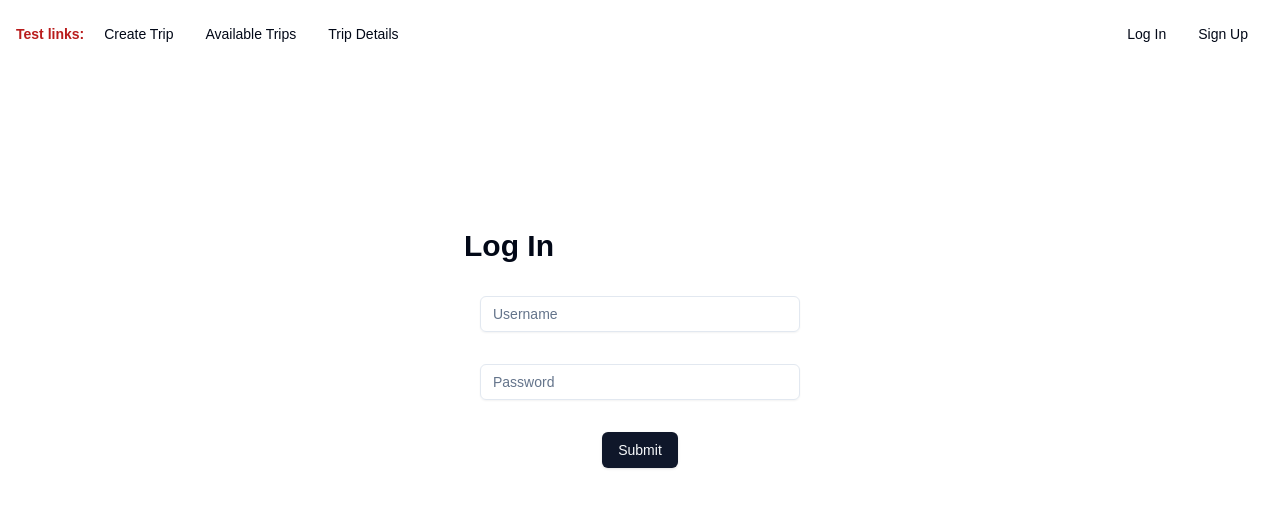
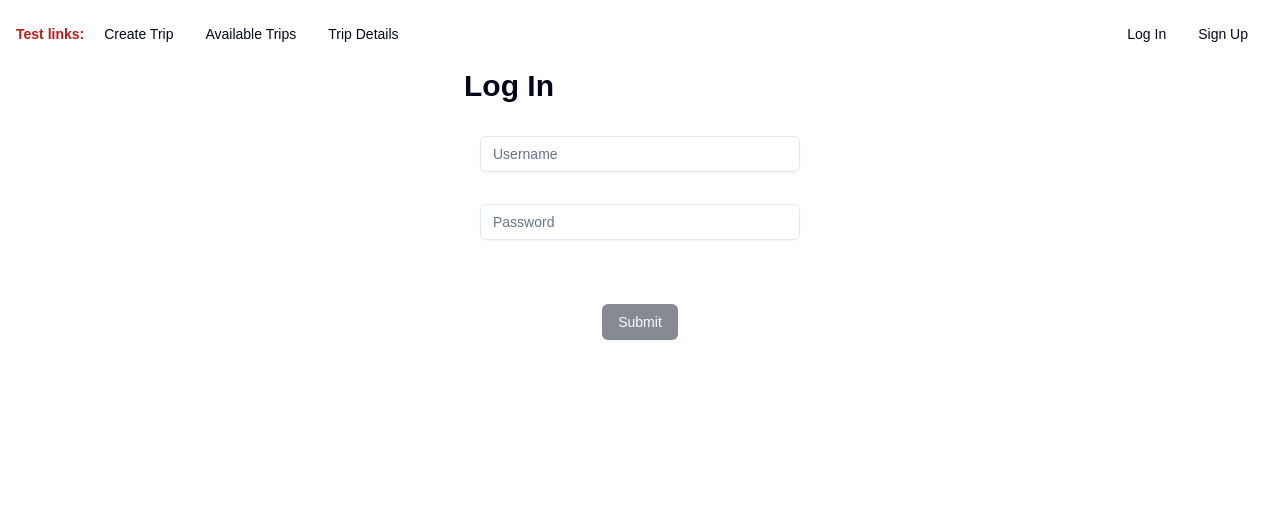
Before and after one commit to velardejm/boat-buddy, a Next.js app: page /login in a window 1280 px wide. Shown: the top 508 px of the page. Built offline with nearby package versions, Linux system fonts and the light colour scheme; no server answers.

Commit message:
Add log in

```diff
--- a/app/(auth)/login/page.tsx
+++ b/app/(auth)/login/page.tsx
@@ -1,83 +1,11 @@
-"use client";
+"use server";
 
-import { zodResolver } from "@hookform/resolvers/zod";
-import { useForm } from "react-hook-form";
-import { z } from "zod";
+import LoginForm from "@/components/custom/LoginForm";
 
-import { Button } from "@/components/ui/button";
-import {
-  Form,
-  FormControl,
-  // FormDescription,
-  FormField,
-  FormItem,
-  // FormLabel,
-  FormMessage,
-} from "@/components/ui/form";
-import { Input } from "@/components/ui/input";
-
-const formSchema = z.object({
-  username: z.string().min(2, {
-    message: "Username must be at least 2 characters.",
-  }),
-  password: z.string(),
-});
-
-export default function Page() {
-  // 1. Define your form.
-  const form = useForm<z.infer<typeof formSchema>>({
-    resolver: zodResolver(formSchema),
-    defaultValues: {
-      username: "",
-    },
-  });
-
-  // 2. Define a submit handler.
-  function onSubmit(values: z.infer<typeof formSchema>) {
-    // Do something with the form values.
-    // ✅ This will be type-safe and validated.
-    console.log(values);
-  }
-
+export default async function Page() {
   return (
-    <div className="flex justify-center items-center h-[80dvh]">
-      <Form {...form}>
-        <form
-          onSubmit={form.handleSubmit(onSubmit)}
-          className="space-y-8 max-w-1/2 min-w-1/4 md:w-1/4 flex flex-col  items-center h-1/2"
-        >
-          <h1 className="w-full text-3xl font-bold relative -left-4">Log In</h1>
-          <FormField
-            control={form.control}
-            name="username"
-            render={({ field }) => (
-              <FormItem className="w-full">
-                {/* <FormLabel>Username</FormLabel> */}
-                <FormControl>
-                  <Input placeholder="Username" {...field} />
-                </FormControl>
-                <FormMessage />
-              </FormItem>
-            )}
-          />
-
-          <FormField
-            control={form.control}
-            name="password"
-            render={({ field }) => (
-              <FormItem className="w-full">
-                {/* <FormLabel>Password</FormLabel> */}
-                <FormControl>
-                  <Input placeholder="Password" type="password" {...field} />
-                </FormControl>
-                <FormMessage />
-              </FormItem>
-            )}
-          />
-
-          <Button type="submit">Submit</Button>
-        </form>
-      </Form>
+    <div className="flex justify-center">
+      <LoginForm />
     </div>
   );
 }
--- /dev/null
+++ b/app/api/route.ts
@@ -0,0 +1 @@
+import { db } from "@vercel/postgres";
--- a/app/page.tsx
+++ b/app/page.tsx
@@ -1,14 +1,15 @@
-import SignupForm from "@/components/custom/SignupForm";
-// import LoginForm from "@/components/custom/LoginForm";
-// import Navbar from "@/components/custom/Navbar";
+import LoginForm from "@/components/custom/LoginForm";
+import { checkSession } from "@/lib/session";
 
-export default function Page() {
+export default async function Page() {
+  const isSession = await checkSession();
+
   return (
     <>
       <div>
         {/* <Navbar /> */}
         <div className="flex justify-center items-center h-[80dvh]">
-          <SignupForm />
+          {isSession ? <p className="text-3xl">Welcome!</p> : <LoginForm />}
           {/* <LoginForm /> */}
         </div>
       </div>
--- a/components/custom/LoginForm.tsx
+++ b/components/custom/LoginForm.tsx
@@ -3,6 +3,10 @@
 import { zodResolver } from "@hookform/resolvers/zod";
 import { useForm } from "react-hook-form";
 import { z } from "zod";
+
+import { useRouter } from "next/navigation";
+import { login } from "@/lib/data";
+import { useActionState, useEffect } from "react";
 
 import { Button } from "@/components/ui/button";
 import {
@@ -20,16 +24,37 @@ const formSchema = z.object({
   username: z.string().min(2, {
     message: "Username must be at least 2 characters.",
   }),
-  password: z.string(),
+  password: z.string().min(2, {
+    message: "Password must be at least 2 characters.",
+  }),
 });
 
 export default function LoginForm() {
+  const router = useRouter();
+
   // 1. Define your form.
   const form = useForm<z.infer<typeof formSchema>>({
     resolver: zodResolver(formSchema),
     defaultValues: {
       username: "",
+      password: "",
     },
+  });
+
+  const [state, formAction, pending] = useActionState(login, {
+    message: "",
+    success: false,
+  });
+
+  useEffect(() => {
+    if (state.success) {
+      router.push("/");
+    }
+  }, [state]);
+
+  const parse = formSchema.safeParse({
+    username: form.getValues("username"),
+    password: form.getValues("password"),
   });
 
   // 2. Define a submit handler.
@@ -42,7 +67,8 @@ export default function LoginForm() {
   return (
     <Form {...form}>
       <form
-        onSubmit={form.handleSubmit(onSubmit)}
+        // onSubmit={form.handleSubmit(onSubmit)}
+        action={formAction}
         className="space-y-8 max-w-1/2 min-w-1/4 md:w-1/4 flex flex-col  items-center h-1/2"
       >
         <h1 className="w-full text-3xl font-bold relative -left-4">Log In</h1>
@@ -50,7 +76,10 @@ export default function LoginForm() {
           control={form.control}
           name="username"
           render={({ field }) => (
-            <FormItem className="w-full">
+            <FormItem
+              className="w-full"
+              onChange={() => form.trigger("username")}
+            >
               {/* <FormLabel>Username</FormLabel> */}
               <FormControl>
                 <Input placeholder="Username" {...field} />
@@ -64,7 +93,10 @@ export default function LoginForm() {
           control={form.control}
           name="password"
           render={({ field }) => (
-            <FormItem className="w-full">
+            <FormItem
+              className="w-full"
+              onChange={() => form.trigger("password")}
+            >
               {/* <FormLabel>Password</FormLabel> */}
               <FormControl>
                 <Input placeholder="Password" type="password" {...field} />
@@ -73,8 +105,10 @@ export default function LoginForm() {
             </FormItem>
           )}
         />
-
-        <Button type="submit">Submit</Button>
+        <p>{state.message}</p>
+        <Button type="submit" disabled={!parse.success || pending}>
+          {pending ? "Submitting..." : "Submit"}
+        </Button>
       </form>
     </Form>
   );
--- a/components/custom/Navbar.tsx
+++ b/components/custom/Navbar.tsx
@@ -1,5 +1,6 @@
 import Link from "next/link";
 import { navigationMenuTriggerStyle } from "@/components/ui/navigation-menu";
+import { checkSession, deleteSession } from "@/lib/session";
 import {
   NavigationMenu,
   // NavigationMenuContent,
@@ -10,8 +11,10 @@ import {
   // NavigationMenuTrigger,
   // NavigationMenuViewport,
 } from "@/components/ui/navigation-menu";
+import LogoutButton from "./LogoutButton";
 
-export default function Navbar() {
+export default async function Navbar() {
+  const isSession = await checkSession();
   return (
     <NavigationMenu className="min-w-full flex justify-between p-4">
       <NavigationMenuList>
@@ -41,6 +44,15 @@ export default function Navbar() {
       </NavigationMenuList>
       <NavigationMenuList>
         <NavigationMenuItem>
+          {isSession ? (
+            // <Link href="" legacyBehavior passHref>
+            //   <NavigationMenuLink className={navigationMenuTriggerStyle()}>
+            //     Log Out
+            //   </NavigationMenuLink>
+            // </Link>
+            <LogoutButton deleteSession={deleteSession} />
+          ) : (
+            <>
               <Link href="/login" legacyBehavior passHref>
                 <NavigationMenuLink className={navigationMenuTriggerStyle()}>
                   Log In
@@ -51,6 +63,8 @@ export default function Navbar() {
                   Sign Up
                 </NavigationMenuLink>
               </Link>
+            </>
+          )}
         </NavigationMenuItem>
       </NavigationMenuList>
     </NavigationMenu>
--- a/lib/data.ts
+++ b/lib/data.ts
@@ -38,7 +38,7 @@ export async function addUser(
         RETURNING userId
       `;
 
-    await createSession(data.rows[0].userId);
+    // await createSession(data.rows[0].userId);
 
     return { message: "Signup Successful", success: true };
   } catch (error) {
@@ -48,3 +48,62 @@ export async function addUser(
     };
   }
 }
+
+export async function login(
+  prevState: { message: string; success: boolean },
+  formData: FormData
+) {
+  // const username = formData.get("username") as string;
+  // const password = formData.get("password") as string;
+  // const userExists = await sql`
+  // SELECT 1 FROM users WHERE username = ${username} LIMIT 1
+  // `;
+
+  // if (userExists.rowCount === 0) {
+  //   return { message: "Username not found.", success: false };
+  // }
+
+  // const result = await sql`
+  // SELECT userId, password FROM users WHERE username = ${username} LIMIT 1
+  // `;
+  // const { password: hashedPassword, userId } = result.rows[0];
+
+  // const isPasswordCorrect = await bcrypt.compare(password, hashedPassword);
+  // if (isPasswordCorrect) {
+  //   await createSession(userId);
+  //   return { message: "Successfully logged in.", success: true };
+  // } else {
+  //   return {
+  //     message: "Log in failed. Please try again later.",
+  //     success: false,
+  //   };
+  // }
+
+  try {
+    const username = formData.get("username") as string;
+    const password = formData.get("password") as string;
+    const userExists = await sql`
+    SELECT 1 FROM users WHERE username = ${username} LIMIT 1
+    `;
+
+    if (userExists.rowCount === 0) {
+      return { message: "Username not found.", success: false };
+    }
+
+    const result = await sql`
+    SELECT userId, password FROM users WHERE username = ${username} LIMIT 1
+    `;
+    const { password: hashedPassword, userId } = result.rows[0];
+
+    const isPasswordCorrect = await bcrypt.compare(password, hashedPassword);
+
+    await createSession(userId);
+    return { message: "Successfully logged in.", success: true };
+  } catch (error) {
+    console.log(error);
+    return {
+      message: "Log in failed. Please try again later.",
+      success: false,
+    };
+  }
+}
```
Lines whose indentation alone changed are shown as unchanged.
